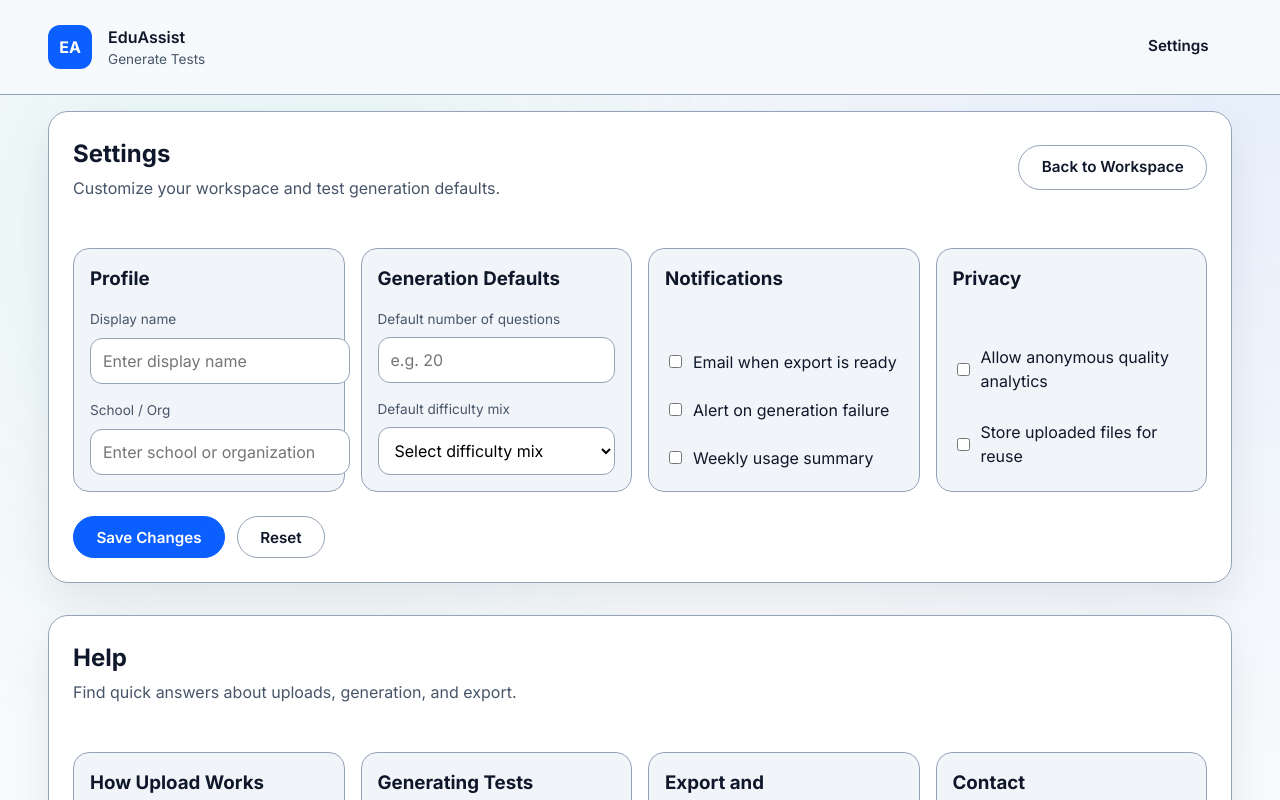
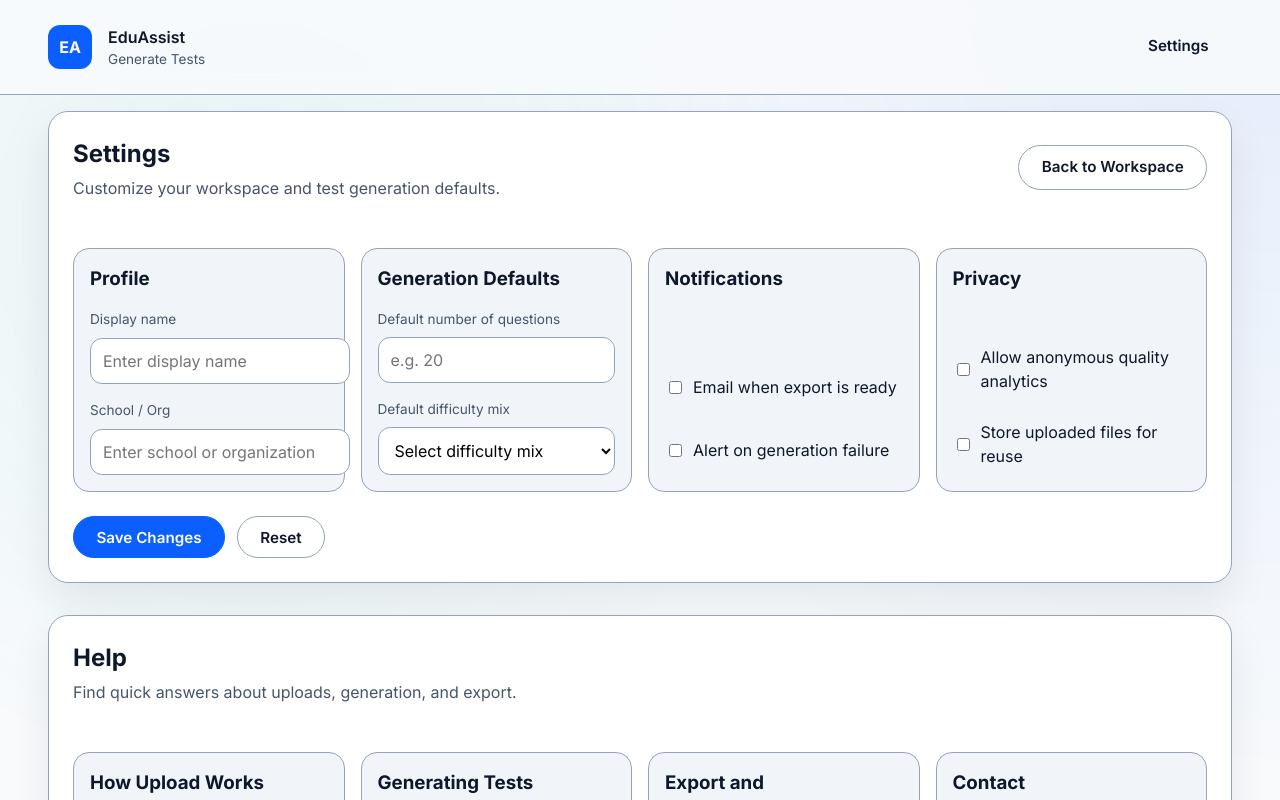
Before and after one commit to shahd803/EduAssist, a Next.js app: page /settings in a window 1280 px wide. Shown: the top 800 px of the page. Built offline with nearby package versions, Linux system fonts and the light colour scheme.

Commit message:
removed irrelevant  feature about weekly student usage

```diff
--- a/src/components/settings/SettingsFormPanel.jsx
+++ b/src/components/settings/SettingsFormPanel.jsx
@@ -52,10 +52,6 @@ function SettingsFormPanel() {
               <input type="checkbox" />
               <span>Alert on generation failure</span>
             </label>
-            <label className="checkbox">
-              <input type="checkbox" />
-              <span>Weekly usage summary</span>
-            </label>
           </div>
         </section>
 
```
